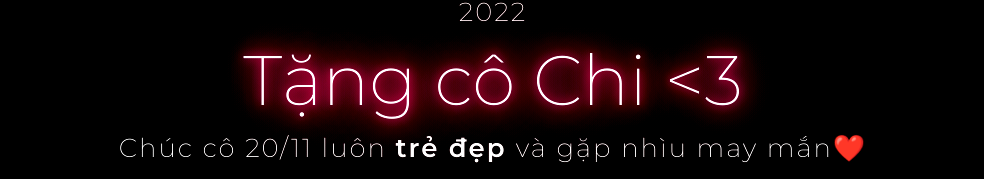
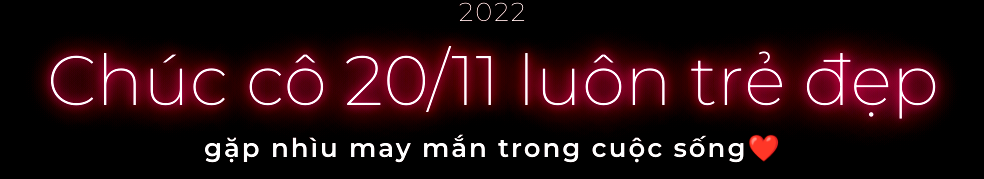
Before and after one commit to mylov3/my, a plain HTML site: page index.html in a window 1280 px wide. Shown: the top 179 px of the page, without its empty margins (147-1131 px from the left). Drawn offline with nearby package versions, Linux system fonts and the light colour scheme; animation ran at ten frames a second.

Commit message:
Update index.html

```diff
--- a/index.html
+++ b/index.html
@@ -24,8 +24,8 @@
     <div class="title">
       <!-- EDIT HERE -->
       <h3 class="STARDUST1">2022</h3>
-      <h1 class="STARDUST2">Tặng cô Chi <3
-      <h3 class="STARDUST3">Chúc cô 20/11 luôn <strong> trẻ đẹp </strong> và gặp nhìu may mắn❤️</h3>
+      <h1 class="STARDUST2">Chúc cô 20/11 luôn trẻ đẹp
+      <h3 class="STARDUST3"> <strong>gặp nhìu may mắn trong cuộc sống❤️  </strong>  </h3>
       <img class="img" src="n.jpg" alt="JUNO_OKYO" />
       <canvas id="pinkboard"></canvas>
     </div>
```
